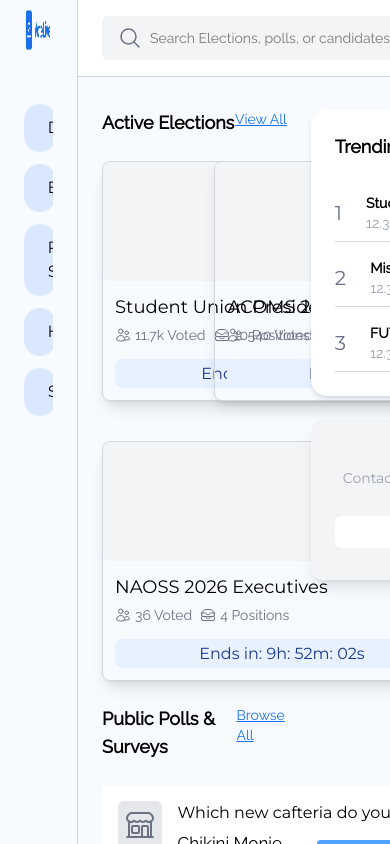
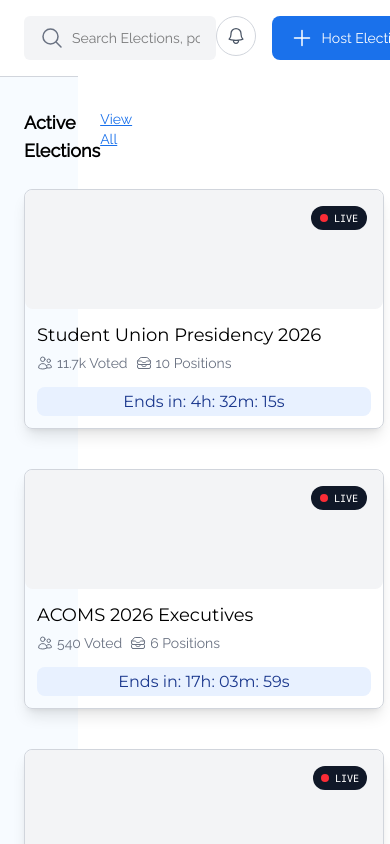
Before and after one commit to Ademayo959/vote-live, a React (Vite) app: page /dashboard in a window 390 px wide. Shown: the top 844 px of the page. Built offline with nearby package versions, Linux system fonts and the light colour scheme.

Commit message:
work on the responsiveness of the dashboard section

```diff
--- a/src/Dashboard.jsx
+++ b/src/Dashboard.jsx
@@ -14,7 +14,7 @@ const Dashboard = () => {
     return (
         <div className="dashboard font-montserrat overflow-hidden">
             <div className="grid grid-cols-[20%_80%] p-0 min-h-screen">
-                <div className='bg-accent-blue px-6 flex flex-col border-r border-gray-300'>
+                <div className='bg-accent-blue px-6 flex flex-col border-r border-gray-300 max-md:hidden'>
                     <Link to="/">
                         <div className='mt-2[]'>
                             <img src={logo} alt="logo" className='h-16 w-47 max-sm:h-14 max-sm:w-96' />
--- a/src/MainDashboardPage.jsx
+++ b/src/MainDashboardPage.jsx
@@ -7,7 +7,7 @@ const MainDashboardPage = ({ setactiveTab }) => {
                               <svg xmlns="http://www.w3.org/2000/svg" fill="none" viewBox="0 0 24 24" strokeWidth={1.5} stroke="currentColor" className="size-6 text-gray-500">
                                    <path strokeLinecap="round" strokeLinejoin="round" d="m21 21-5.197-5.197m0 0A7.5 7.5 0 1 0 5.196 5.196a7.5 7.5 0 0 0 10.607 10.607Z" />
                               </svg>
-                              <input type="text" className="outline-none w-72 font-raleway placeholder:text-raleway placeholder:text-sm" placeholder="Search Elections, polls, or candidates..." />
+                              <input type="text" className="outline-none w-72 font-raleway placeholder:text-raleway placeholder:text-sm max-md:w-32" placeholder="Search Elections, polls, or candidates..." />
                          </div>
                          <div className="flex gap-4">
                               <div className='cursor-pointer p-2 border border-gray-300 w-10 flex items-center justify-center rounded-full h-10 text-gray-600'>
@@ -24,13 +24,13 @@ const MainDashboardPage = ({ setactiveTab }) => {
                          </div>
                     </div>
                </div>
-               <div className="grid grid-cols-[70%_30%] gap-6 mt-8 px-6">
+               <div className="grid grid-cols-[70%_30%] gap-6 mt-8 px-6 max-md:grid-cols-1">
                     <div>
                          <div className="flex justify-between font-raleway">
                               <p className="font-extrabold text-lg">Active Elections</p>
                               <p className="text-custom-blue underline text-sm cursor-pointer" onClick={() => { setactiveTab("ElectionsDashboard") }}>View All</p>
                          </div>
-                         <div className="grid grid-cols-2 gap-10 mt-6">
+                         <div className="grid grid-cols-2 gap-10 mt-6 max-md:grid-cols-1">
                               <div className="border border-gray-300 h-60 w-90 rounded-lg grid grid-rows-2 shadow-lg">
                                    <div className="bg-gray-100 p-4 rounded-lg">
                                         <div className="bg-gray-900 w-14 rounded-2xl flex gap-1.5 items-center justify-center h-6 float-right">
--- a/src/PollsDashboard.jsx
+++ b/src/PollsDashboard.jsx
@@ -3,7 +3,7 @@ import ProfileTwo from './assets/img/about-us-dev9.jpg';
 import ProfileThree from './assets/img/about-us-dev11.jpg';
 
 const PollsDashboard = ({ setactiveTab }) => {
-    let PollInitTime = [2,17,81]
+    let PollInitTime = [2,17,9]
     let percentage = 65
     return (
         <div>
@@ -88,7 +88,7 @@ const PollsDashboard = ({ setactiveTab }) => {
                             </div>
                             <div className='flex justify-between items-center '>
                                 <div>
-                                    <p className='text-extrabold'>Gun Jeum Di</p>
+                                    <p className='text-extrabold'>Peter Tanner</p>
                                     <p className='text-[14px] text-gray-600 font raleway'>Posted {PollInitTime[0]} hrs ago</p>
                                 </div>
                                 <div className='h-7 w-13 bg-red-200 flex items-center justify-center rounded-md'>
@@ -202,8 +202,8 @@ const PollsDashboard = ({ setactiveTab }) => {
                             </div>
                             <div className='flex justify-between items-center '>
                                 <div>
-                                    <p className='text-extrabold'>Peter Tanner</p>
-                                    <p className='text-[14px] text-gray-600 font raleway'>Posted {PollInitTime[1]} hrs ago</p>
+                                    <p className='text-extrabold'>Geum Jan Di</p>
+                                    <p className='text-[14px] text-gray-600 font raleway'>Posted {PollInitTime[2]} hrs ago</p>
                                 </div>
                                 <div className='h-7 w-13 bg-red-200 flex items-center justify-center rounded-md'>
                                     <p className='font-raleway text-red-600'>HOT</p>
@@ -234,7 +234,7 @@ const PollsDashboard = ({ setactiveTab }) => {
                             <svg xmlns="http://www.w3.org/2000/svg" fill="none" viewBox="0 0 24 24" strokeWidth={1.5} stroke="currentColor" className="h-4 w-5">
                                 <path strokeLinecap="round" strokeLinejoin="round" d="M15 19.128a9.38 9.38 0 0 0 2.625.372 9.337 9.337 0 0 0 4.121-.952 4.125 4.125 0 0 0-7.533-2.493M15 19.128v-.003c0-1.113-.285-2.16-.786-3.07M15 19.128v.106A12.318 12.318 0 0 1 8.624 21c-2.331 0-4.512-.645-6.374-1.766l-.001-.109a6.375 6.375 0 0 1 11.964-3.07M12 6.375a3.375 3.375 0 1 1-6.75 0 3.375 3.375 0 0 1 6.75 0Zm8.25 2.25a2.625 2.625 0 1 1-5.25 0 2.625 2.625 0 0 1 5.25 0Z" />
                             </svg>
-                            <p className='font-raleway'>571 voted</p>
+                            <p className='font-raleway'>92 voted</p>
                         </span>
                         <span className='flex items-center'>
                             <svg xmlns="http://www.w3.org/2000/svg" fill="none" viewBox="0 0 24 24" strokeWidth={1.5} stroke="currentColor" className="h-4 w-5">
```
